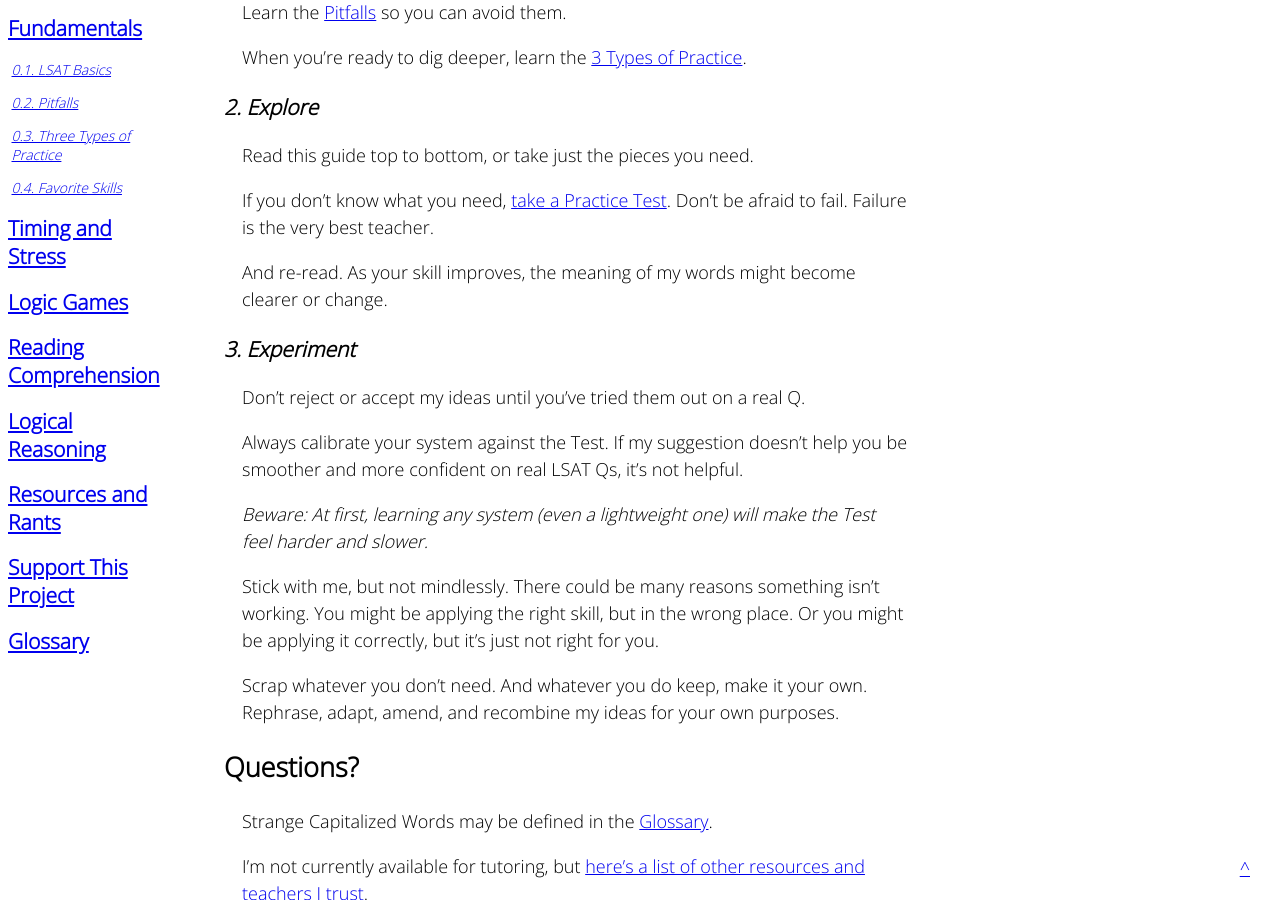
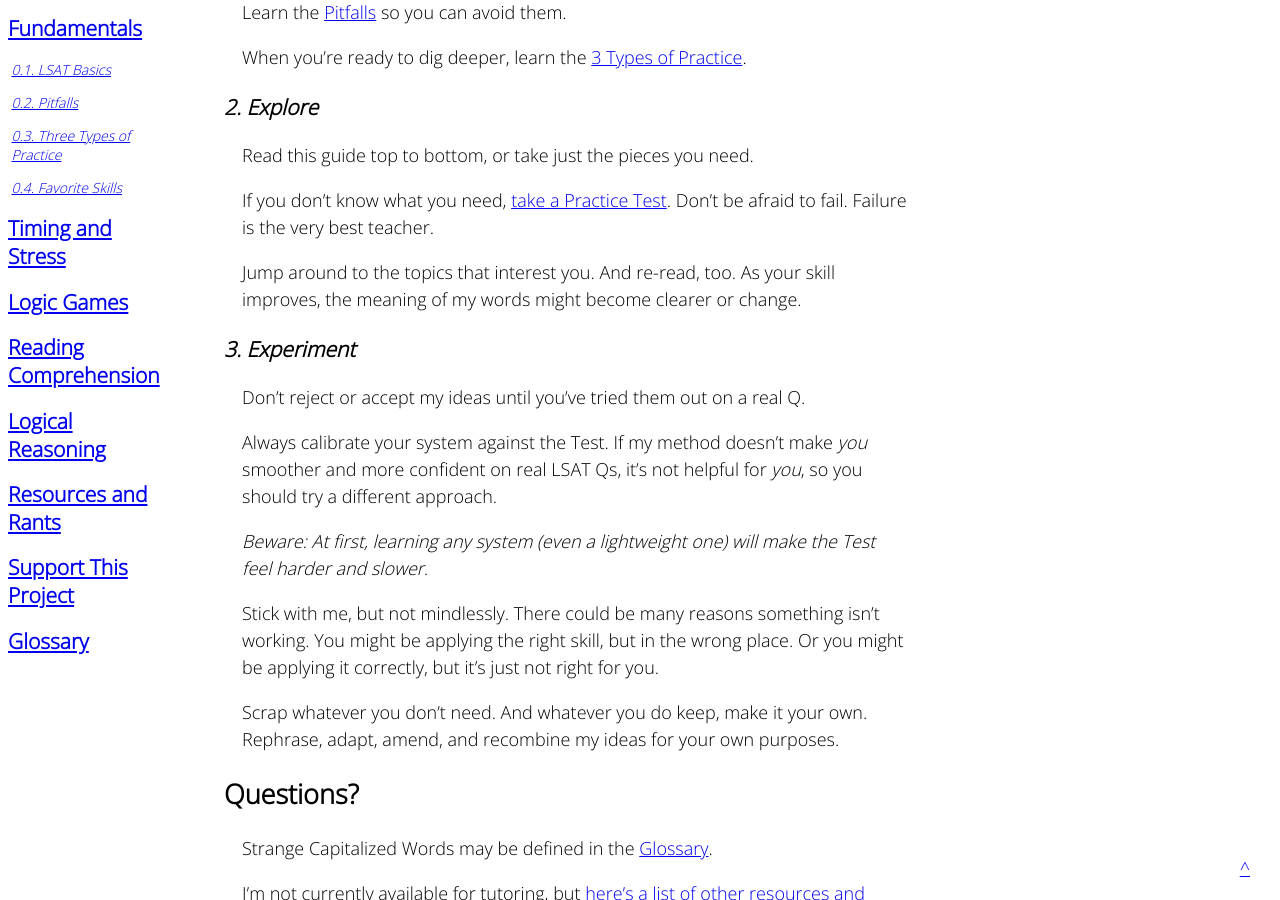
Before and after one commit to gpdowney/lightweightLSAT, a Jekyll site: the page built from index.md, in a window 1280 px wide and 900 px high, scrolled down 1173 px. Built offline with Jekyll 4.4.1, drawn with Linux system fonts in a browser that asks for light colours; some of the changed text lies outside the part shown.

Commit message:
fix typos

```diff
--- a/index.md
+++ b/index.md
@@ -10,7 +10,7 @@
 
 Unlike other guides, which overload you with knowledge about the Test, *the Lightweight LSAT* emphasizes intentional and iterative skill-building.
 
-This guide purposefully leaves out many nuances in order to (a) focus on the most essential skills and (b) encourage you teach yourself.
+This guide purposefully leaves out many nuances in order to (a) focus on the most essential skills and (b) encourage you to teach yourself.
 
 This site expects you to revise, adapt, expand, and simplify *the Lightweight LSAT* system based on your experience on actual LSAT Qs. (Actual Qs are not provided here, as they are available [directly from LSAC](https://lawhub.lsac.org).)
 
@@ -48,13 +48,13 @@
 
 If you don't know what you need, [take a Practice Test](https://lawhub.lsac.org/). Don't be afraid to fail. Failure is the very best teacher.
 
-And re-read. As your skill improves, the meaning of my words might become clearer or change.
+Jump around to the topics that interest you. And re-read, too. As your skill improves, the meaning of my words might become clearer or change.
 
 ### 3. Experiment
 
 Don't reject or accept my ideas until you've tried them out on a real Q.
 
-Always calibrate your system against the Test. If my suggestion doesn't help you be smoother and more confident on real LSAT Qs, it's not helpful.
+Always calibrate your system against the Test. If my method doesn't make *you* smoother and more confident on real LSAT Qs, it's not helpful for *you*, so you should try a different approach.
 
 *Beware: At first, learning any system (even a lightweight one) will make the Test feel harder and slower.*
 
```
Also changed, not shown: other parts of index.md (+1 -1 lines).
